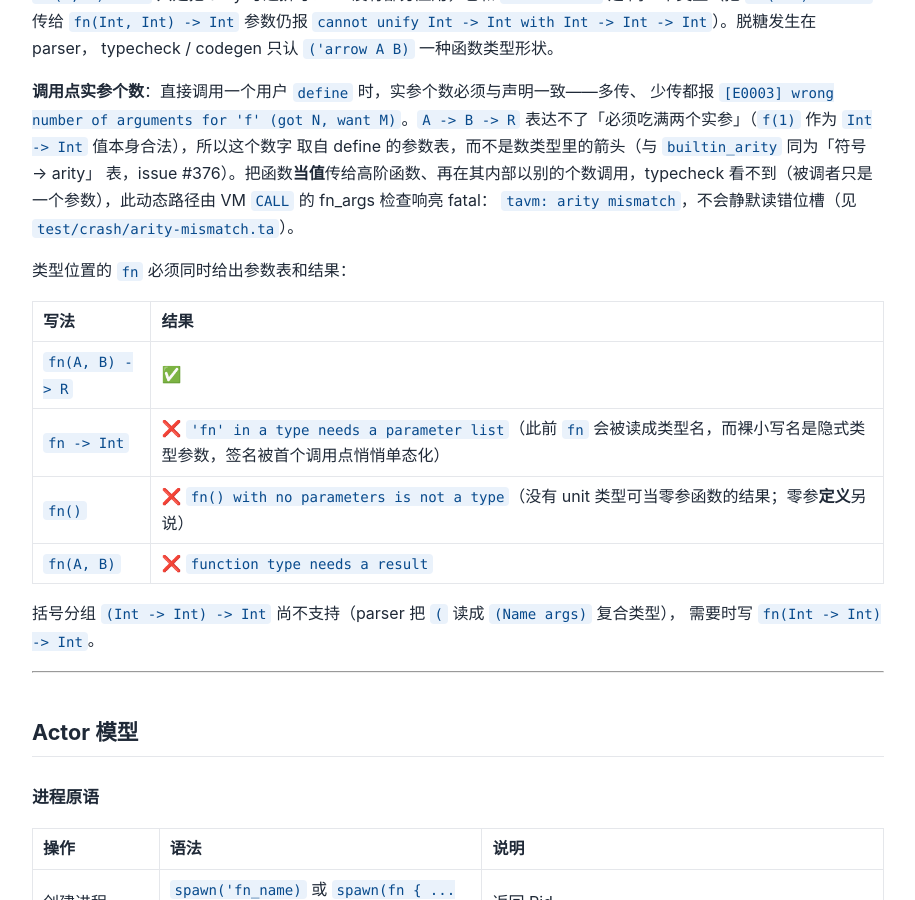
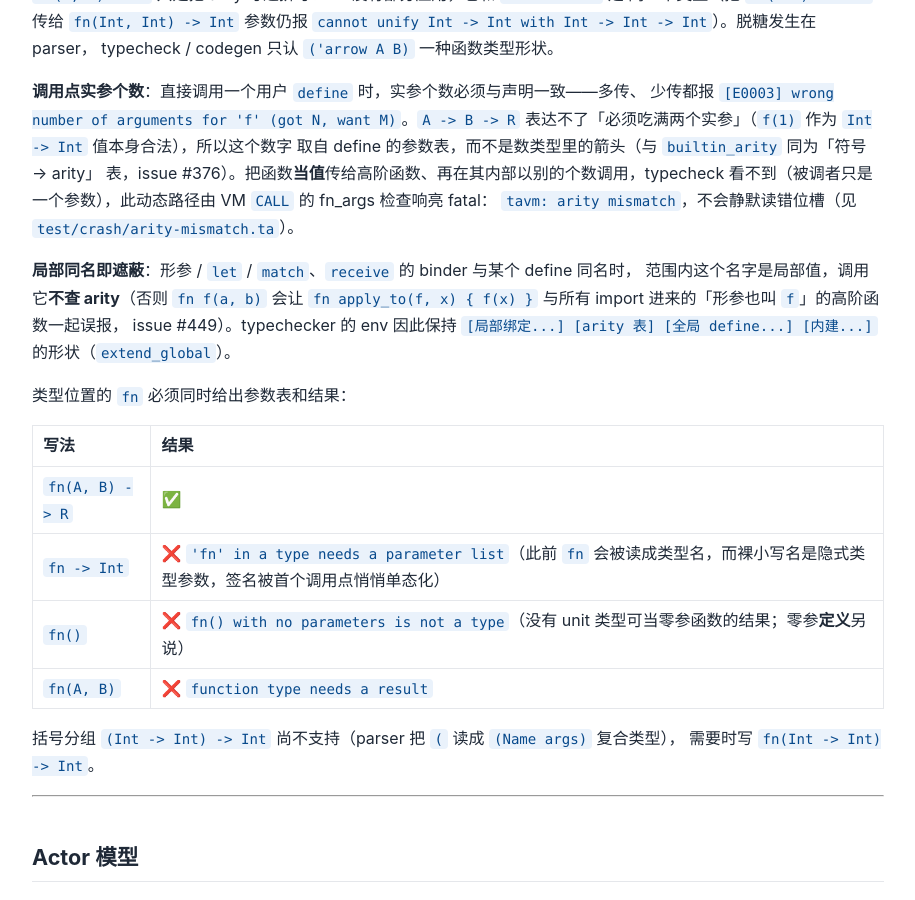
Before and after one commit to tiancaiamao/tinyactor, a Jekyll site: the page built from docs/ta-language-spec.md, in a window 1280 px wide and 900 px high, scrolled down 18686 px. Shown: the whole window, without its empty margins (182-1097 px from the left). Built offline with Jekyll 4.4.1, drawn with Linux system fonts in a browser that asks for light colours; our own code applies the rules of GitHub Pages for plain Markdown files.

Commit message:
fix(typecheck): 局部绑定的名字不再按同名 define 查 arity（#449） (#449)
现象：程序里只要有一个 `fn f(a, b)`，任何形参/let 也叫 `f` 的调用都会被按
"f 需要 2 个实参" 判错——包括 import 进来的库内部：

    import "tinyactor:lib/option"
    fn f(a, b) { a }
    fn main() { print(option.map(fn(x) { x + 1 }, Some(1))) }

    [E0003] in function 'option.map': arg 1 of Some: wrong number of
            arguments for 'f' (got 1, want 2)

即"用户不能给函数起名 f"。同一单元内同样中招：
`fn f(a, b)` + `fn apply_to(f, x) { f(x) }` 也报。

根因：arity 表（#376）按裸名登记，`arity_error` 只看名字，不知道此时 `f` 是
局部绑定（param / let / match binder）而不是那次 define。

修法：让 env 的形状承载作用域信息。
- `extend_global`：全局 define / const 一律挂到 arity 表**下面**，env 保持
  `[局部绑定...] [arity 表] [全局...] [内建...]`；
- `locally_bound`：在 arity 表**上面**遇到同名绑定 = 此刻是局部值，不查 arity
  （局部值既遮蔽同名 define，也遮蔽同名 builtin）。

真错误仍报：`test/compiler/call-arity-errors.ta` 的 3 条 E0003 全绿。

测试：`test/basic/arity-local-shadow.ta`（四路取证：直接调 define、param 遮蔽、
let 遮蔽、import 的 option.map），旧编译器上该文件报 4 条 E0003，新编译器 PASS。
配套冻结快照 `basic-arity-local-shadow.sexp`。

文档：docs/ta-language-spec.md 的「调用点实参个数」补一段「局部同名即遮蔽」。

验证：make bootstrap 连跑两遍 byte-identical（fixed point）；make test 全绿
（103/23/67/51/87/3，Failed: 0）；run_compiler_tests.sh 87/87。

```diff
--- a/docs/ta-language-spec.md
+++ b/docs/ta-language-spec.md
@@ -808,6 +808,12 @@ typecheck / codegen 只认 `('arrow A B)` 一种函数类型形状。
 看不到（被调者只是一个参数），此动态路径由 VM `CALL` 的 fn_args 检查响亮 fatal：
 `tavm: arity mismatch`，不会静默读错位槽（见 `test/crash/arity-mismatch.ta`）。
 
+**局部同名即遮蔽**：形参 / `let` / `match`、`receive` 的 binder 与某个 define 同名时，
+范围内这个名字是局部值，调用它**不查 arity**（否则 `fn f(a, b)` 会让
+`fn apply_to(f, x) { f(x) }` 与所有 import 进来的「形参也叫 `f`」的高阶函数一起误报，
+issue #449）。typechecker 的 env 因此保持
+`[局部绑定...] [arity 表] [全局 define...] [内建...]` 的形状（`extend_global`）。
+
 类型位置的 `fn` 必须同时给出参数表和结果：
 
 | 写法 | 结果 |
```
Also changed, not shown: 4 other files.
